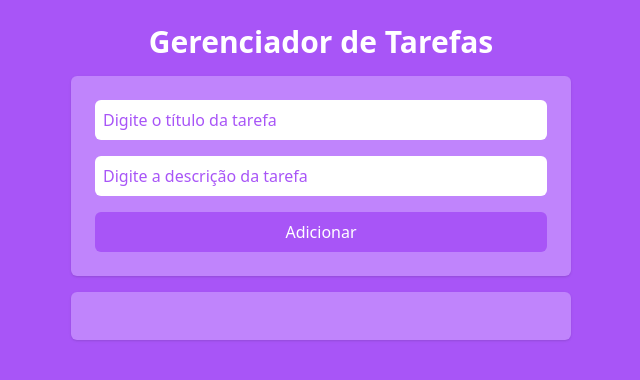
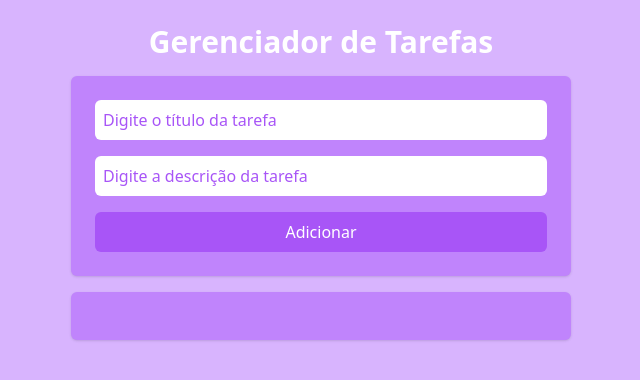
Before and after one commit to DevEsterCarvalho/react-gerenciador-de-tarefas, a React (Vite) app: page / in a window 1280 px wide. Shown: the top 380 px of the page, without its empty margins (319-959 px from the left). Built offline with nearby package versions, Linux system fonts and the light colour scheme.

Commit message:
mudando background

```diff
--- a/src/App.jsx
+++ b/src/App.jsx
@@ -69,7 +69,7 @@ function App() {
 	}
 
 	return (
-		<div className="w-screen min-h-screen bg-purple-500 flex justify-center p-6">
+		<div className="w-screen min-h-screen bg-purple-300 flex justify-center p-6">
 			<div className="w-[500px] space-y-4">
 				<Title className="text-3xl text-white font-bold text-center">
 					Gerenciador de Tarefas
```
